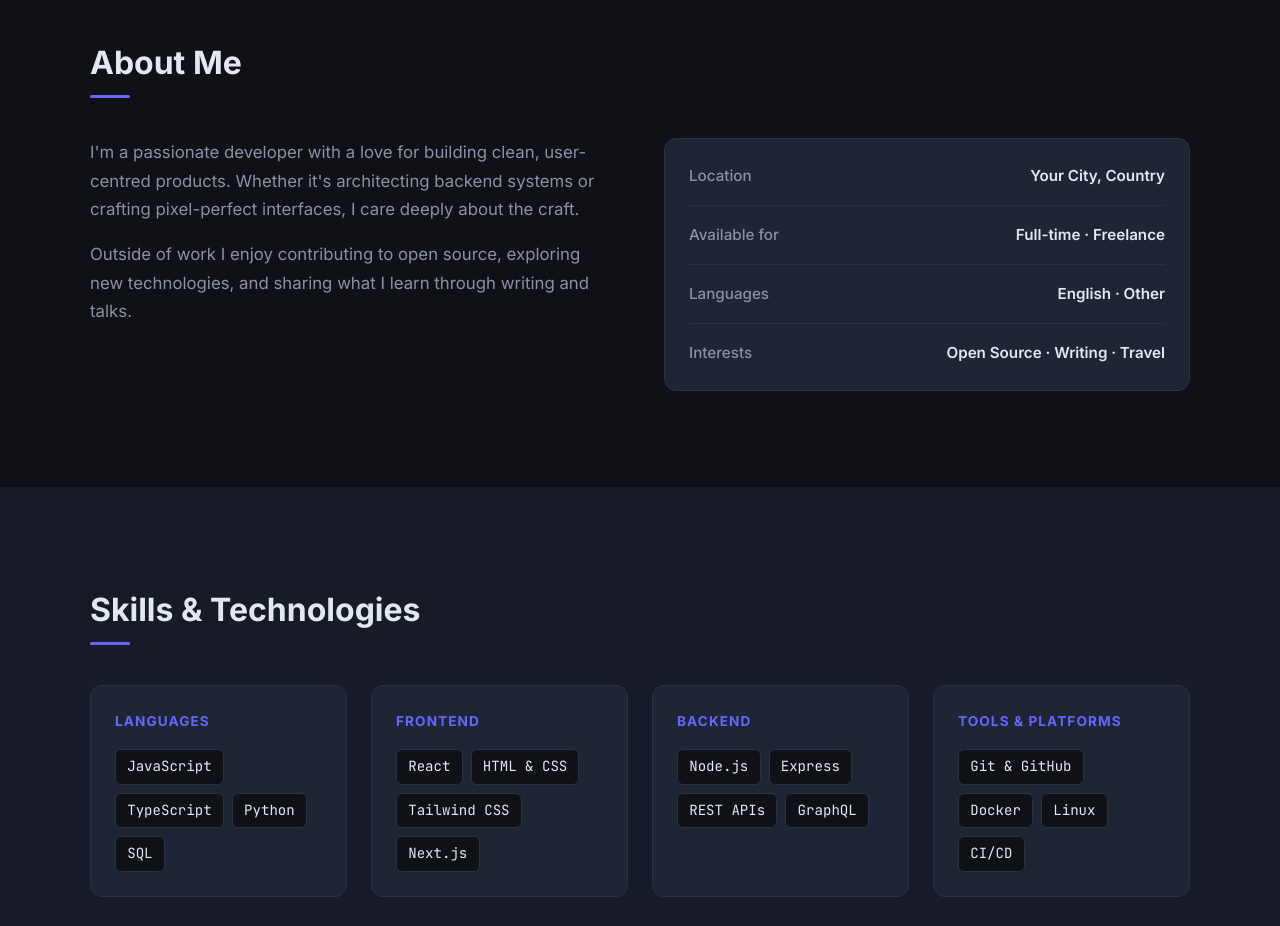
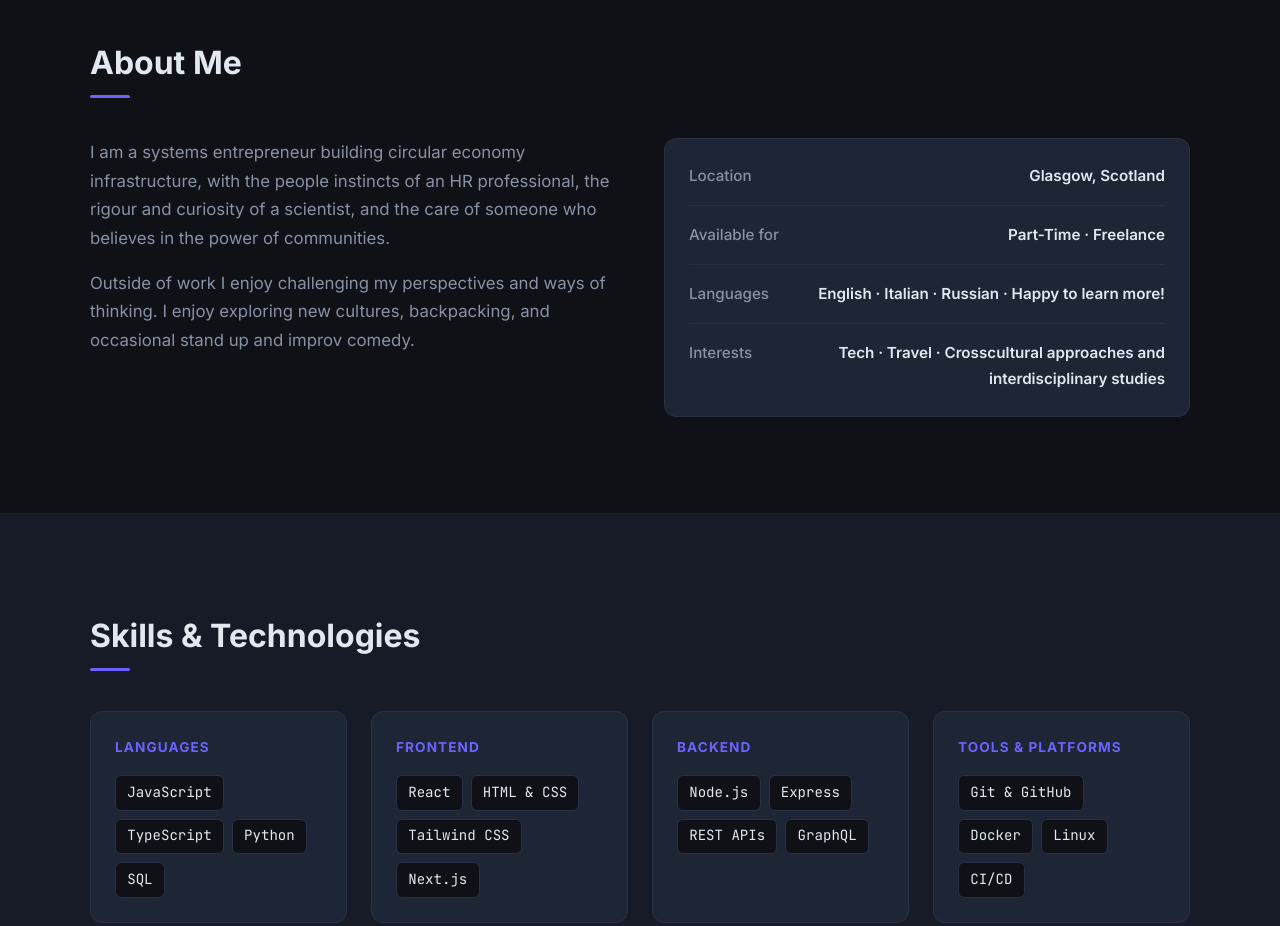
Before and after one commit to gvrlv1931-pixel/Experiments, a website: page index.html in a window 1280 px wide. Shown: the part 860-1786 px from the top of the page. Drawn offline with Linux system fonts and the light colour scheme.

Commit message:
Revise personal details and professional description
Updated personal and professional information in the hero section and about section to reflect new roles and interests.

```diff
--- a/index.html
+++ b/index.html
@@ -38,11 +38,10 @@
           <p class="hero-greeting">Hi, I'm</p>
           <h1 class="hero-name">Your Name</h1>
           <p class="hero-role">
-            <span class="role-cycle" id="roleCycle">Software Developer</span>
+            <span class="role-cycle" id="roleCycle">Social Entrepreneur</span>
           </p>
           <p class="hero-tagline">
-            I build things that matter — clean code, thoughtful design,
-            and a constant drive to learn.
+            I build systems that matter — with people, planet, and purpose at heart.
           </p>
           <div class="hero-cta">
             <a href="#projects" class="btn btn-primary">View My Work</a>
@@ -74,15 +73,14 @@
               Keep the <p> tags — they handle spacing automatically.
             -->
             <p>
-              I'm a passionate developer with a love for building clean,
-              user-centred products. Whether it's architecting backend systems
-              or crafting pixel-perfect interfaces, I care deeply about the
-              craft.
+              I am a systems entrepreneur building circular economy infrastructure,
+              with the people instincts of an HR professional,
+              the rigour and curiosity of a scientist,
+              and the care of someone who believes in the power of communities.
             </p>
             <p>
-              Outside of work I enjoy contributing to open source, exploring
-              new technologies, and sharing what I learn through writing and
-              talks.
+              Outside of work I enjoy challenging my perspectives and ways of thinking.
+              I enjoy exploring new cultures, backpacking, and occasional stand up and improv comedy.
             </p>
           </div>
           <ul class="about-facts">
@@ -91,19 +89,19 @@
             -->
             <li>
               <span class="fact-label">Location</span>
-              <span class="fact-value">Your City, Country</span>
+              <span class="fact-value">Glasgow, Scotland</span>
             </li>
             <li>
               <span class="fact-label">Available for</span>
-              <span class="fact-value">Full-time · Freelance</span>
+              <span class="fact-value">Part-Time · Freelance</span>
             </li>
             <li>
               <span class="fact-label">Languages</span>
-              <span class="fact-value">English · Other</span>
+              <span class="fact-value">English · Italian · Russian  · Happy to learn more! </span>
             </li>
             <li>
               <span class="fact-label">Interests</span>
-              <span class="fact-value">Open Source · Writing · Travel</span>
+              <span class="fact-value">Tech · Travel · Crosscultural approaches and interdisciplinary studies </span>
             </li>
           </ul>
         </div>
@@ -399,7 +397,7 @@
             </div>
             <div class="form-group">
               <label for="email">Email</label>
-              <input type="email" id="email" name="email" placeholder="jane@example.com" required />
+              <input type="email" id="email" name="email" placeholder="adminstuffshare@gmail.com" required />
               <span class="form-error" aria-live="polite"></span>
             </div>
             <div class="form-group">
```
